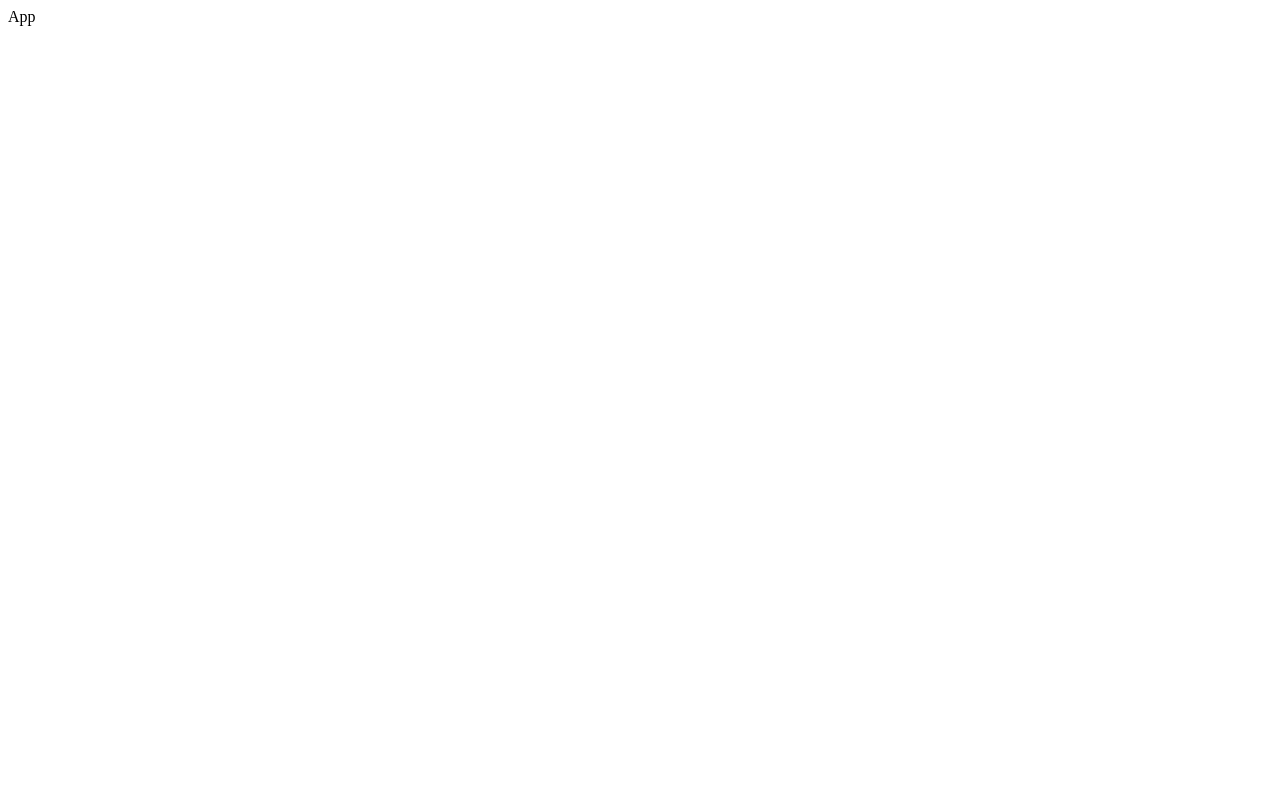
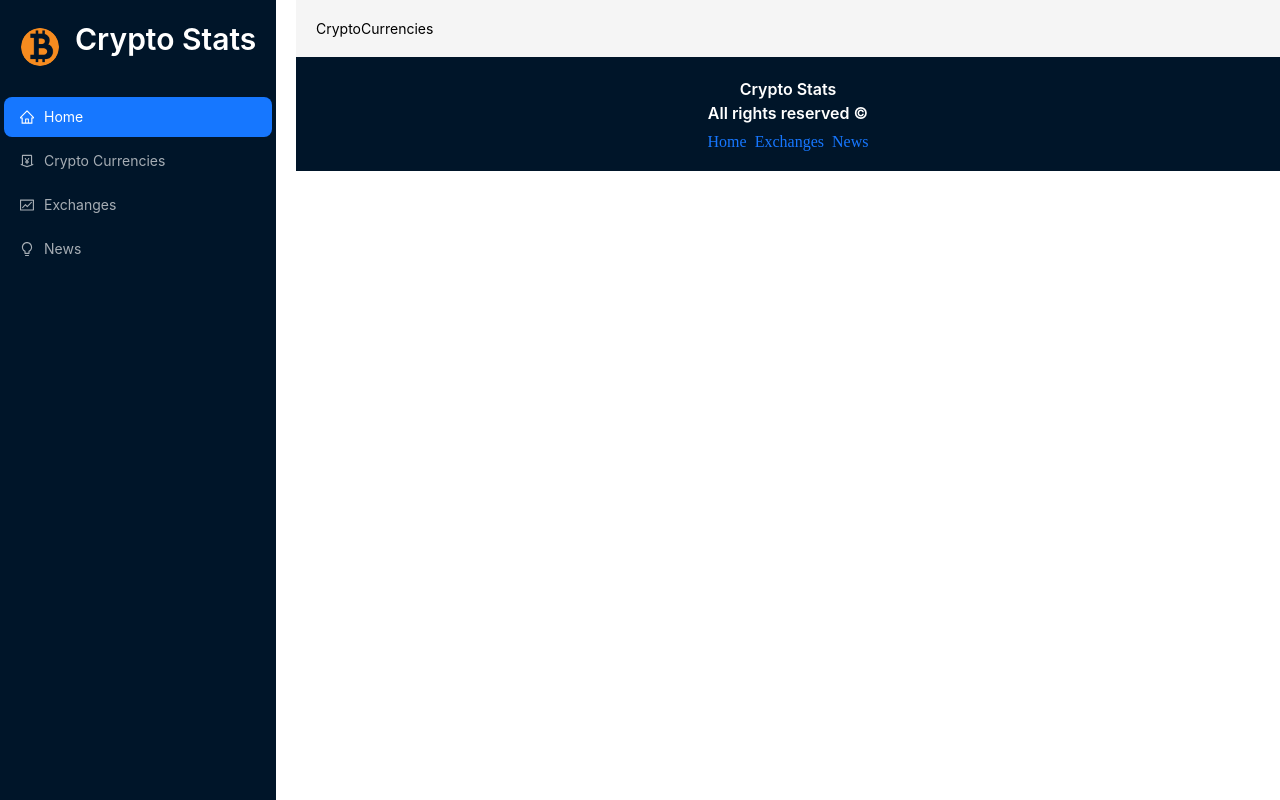
Before and after one commit to samanhoseinpour/crypto-stats, a React (Create React App) app: page /cryptocurrencies in a window 1280 px wide. Built offline with nearby package versions, Linux system fonts and the light colour scheme.

Commit message:
implement ui structure layout & components structure & routing

```diff
--- a/package.json
+++ b/package.json
@@ -18,6 +18,7 @@
     "react-chartjs-2": "^5.2.0",
     "react-dom": "^18.2.0",
     "react-redux": "^8.1.3",
+    "react-router-dom": "^6.16.0",
     "react-scripts": "5.0.1",
     "web-vitals": "^2.1.4"
   },
--- /dev/null
+++ b/src/App.css
@@ -0,0 +1,377 @@
+:root {
+  --text-primary: #000;
+  --bgPrimary: #fff;
+  --bgSecondary: #f9f9f9;
+  --pink: #0071bd;
+  --light-blue: #e6f7ff;
+  --border: #d9d9d9;
+}
+
+* {
+  margin: 0;
+  padding: 0;
+  box-sizing: border-box;
+}
+
+a:hover {
+  color: var(--pink) !important;
+}
+
+.app {
+  display: flex;
+  overflow: hidden;
+}
+
+.navbar {
+  flex: 0.2;
+  background-color: rgb(0, 21, 41);
+}
+
+.main {
+  flex: 0.8;
+  width: 100%;
+}
+.routes {
+  padding: 20px;
+}
+.nav-container {
+  position: fixed;
+  left: 0;
+  margin: 10px;
+  height: 100vh;
+  margin: 0px;
+  background-color: rgb(0, 21, 41);
+}
+
+.logo-container {
+  background-color: #001529;
+  display: flex;
+  padding: 20px;
+  align-items: center;
+  width: 100%;
+}
+.logo {
+  margin: 0 0 0 15px;
+}
+.logo a {
+  color: white;
+}
+.menu-control-container {
+  display: none !important;
+  position: absolute !important;
+  right: 10px !important;
+  top: 25px !important;
+  font-size: 1.2rem !important;
+  background-color: var(--bgSecondary) !important;
+  border: none !important;
+}
+
+.loader {
+  height: 81vh;
+  display: flex;
+  justify-content: center;
+  align-items: center;
+}
+
+@media screen and (max-width: 1300px) {
+  .main {
+    margin-left: 50px;
+  }
+}
+
+@media screen and (max-width: 1170px) {
+  .main {
+    margin-left: 50px;
+  }
+}
+
+@media screen and (max-width: 1000px) {
+  .main {
+    margin-left: 100px;
+  }
+}
+
+@media screen and (max-width: 800px) {
+  .app {
+    flex-direction: column;
+    overflow: hidden;
+  }
+
+  .navbar {
+    flex: 1;
+  }
+
+  .main {
+    flex: 1;
+    margin-top: 90px;
+    margin-left: 0px;
+    margin-right: 10px;
+  }
+
+  .nav-container {
+    height: 8vh;
+    position: fixed;
+    width: 100%;
+    z-index: 100;
+    background-color: var(--bgSecondary);
+  }
+
+  .menu-control-container {
+    display: block !important;
+  }
+
+  .ant-menu {
+    position: absolute;
+    right: 0px;
+  }
+  .home-title {
+    font-size: 1.4rem !important;
+  }
+  .show-more {
+    font-size: 1.3rem !important;
+  }
+}
+
+.coin-detail-container {
+  margin: 30px;
+}
+
+.coin-heading-container {
+  display: flex;
+  justify-content: center;
+  align-items: center;
+  flex-direction: column;
+  border-bottom: 1px solid var(--border);
+  padding-top: 20px;
+  padding-bottom: 20px;
+  gap: 10px;
+}
+
+.coin-heading-container .coin-name {
+  font-weight: 900;
+  color: var(--pink);
+}
+
+.coin-heading-container p {
+  font-size: 1rem;
+  opacity: 0.9;
+  margin-bottom: 20px;
+}
+
+.stats-container {
+  display: flex;
+  justify-content: space-between;
+  align-items: center;
+  gap: 40px;
+}
+
+.stats-container h2 {
+  font-weight: 700;
+  font-size: 1.4rem;
+  margin-top: 20px;
+  color: var(--pink);
+}
+
+.coin-details-heading {
+  font-weight: 700 !important;
+  margin-top: 20px !important;
+  color: var(--pink) !important;
+}
+
+.coin-stats {
+  display: flex;
+  justify-content: space-between;
+  border-bottom: 1px solid var(--border);
+  font-size: 1rem;
+  opacity: 0.9;
+  padding: 20px;
+}
+
+.coin-stats-name {
+  display: flex;
+  gap: 10px;
+  font-size: 1rem;
+}
+
+.stats {
+  font-weight: 800;
+}
+
+.coin-value-statistics-heading p {
+  font-size: 1rem;
+  opacity: 0.9;
+}
+
+.coin-desc-link {
+  display: flex;
+  gap: 40px;
+  margin-top: 40px;
+  padding-top: 20px;
+}
+
+.coin-desc-link h2 {
+  font-weight: 700;
+  color: var(--pink);
+}
+
+.coin-desc-link p {
+  font-size: 1rem;
+  opacity: 0.9;
+}
+
+.coin-desc-link a {
+  color: var(--pink);
+}
+
+.coin-desc-link h3 {
+  font-weight: 700;
+}
+
+.coin-desc {
+  flex: 0.5;
+}
+
+.coin-links {
+  padding: 0px 20px;
+  flex: 0.5;
+}
+
+.coin-link {
+  display: flex;
+  justify-content: space-between;
+  align-items: center;
+  border-bottom: 1px solid var(--border);
+  padding: 20px;
+}
+
+.link-name {
+  text-transform: capitalize;
+  font-size: 1rem;
+}
+
+.coin-link a {
+  color: var(--pink);
+  font-weight: 700;
+  font-size: 1rem;
+}
+
+.coin-link:hover,
+.coin-stats:hover {
+  background-color: var(--bgSecondary);
+}
+
+@media screen and (max-width: 1000px) {
+  .stats-container {
+    flex-direction: column;
+  }
+  .coin-desc-link {
+    flex-direction: column;
+  }
+  .stats-container h2 {
+    margin-top: 0px;
+  }
+}
+
+@media screen and (max-width: 500px) {
+  .coin-links {
+    padding: 0px;
+  }
+  .coin-detail-container {
+    margin: 0;
+  }
+}
+@media screen and (max-width: 500px) {
+  .heading {
+    margin-top: 20px;
+  }
+}
+
+.select-news {
+  width: 180px;
+}
+.news-card {
+  min-height: 300px !important;
+}
+.news-image-container {
+  display: flex !important;
+  justify-content: space-between !important;
+}
+.news-title {
+  width: 70%;
+}
+
+.news-image-container .img {
+  width: 100px;
+  height: 100px;
+}
+.news-card p {
+  color: black;
+  margin: 10px 0px !important;
+}
+.provider-container {
+  display: flex;
+  justify-content: space-between;
+}
+.provider-name {
+  margin-left: 10px;
+}
+
+.chart-header {
+  display: flex;
+  justify-content: space-between;
+  gap: 50px;
+  color: #0071bd;
+}
+.chart-title {
+  color: #0071bd !important;
+}
+.price-container {
+  display: flex !important;
+  gap: 20px !important;
+  align-items: center !important;
+  flex-wrap: wrap !important;
+}
+.price-change {
+  font-weight: 900 !important;
+}
+.current-price {
+  margin-top: 0px !important;
+  font-weight: 900 !important;
+}
+.home-heading-container {
+  display: flex;
+  justify-content: space-between;
+  align-items: center;
+  margin-top: 40px;
+}
+.show-more {
+  margin-top: 0px !important;
+}
+.exchange-image {
+  margin: 0px 10px !important;
+}
+.search-crypto {
+  margin: 20px auto 30px auto;
+  width: 250px;
+}
+.crypto-card-container {
+  min-height: 65vh !important;
+}
+.crypto-card {
+  min-width: 250px;
+}
+.crypto-card .crypto-image {
+  width: 35px;
+}
+.select-timeperiod {
+  width: 200px !important;
+  margin-top: 20px !important;
+}
+
+.footer {
+  background-color: #001529;
+  display: flex;
+  flex-direction: column;
+  padding: 20px;
+  align-items: center;
+}
--- a/src/App.jsx
+++ b/src/App.jsx
@@ -1,5 +1,51 @@
+import { Routes, Route, Link } from 'react-router-dom';
+import { Layout, Typography, Space } from 'antd';
+
+import {
+  Navbar,
+  HomePage,
+  Exchanges,
+  CryptoCurrencies,
+  CryptoDetails,
+  News,
+} from './components';
+import './App.css';
+
 const App = () => {
-  return <div>App</div>;
+  return (
+    <div className="app">
+      <div className="navbar">
+        <Navbar />
+      </div>
+      <div className="main">
+        <Layout>
+          <div className="routes">
+            <Routes>
+              <Route path="/" element={<HomePage />} />
+              <Route path="/exchanges" element={<Exchanges />} />
+              <Route path="/cryptocurrencies" element={<CryptoCurrencies />} />
+              <Route path="/crypto/:coinId" element={<CryptoDetails />} />
+              <Route path="/news" element={<News />} />
+            </Routes>
+          </div>
+        </Layout>
+        <div className="footer">
+          <Typography.Title
+            level={5}
+            style={{ color: 'white', textAlign: 'center' }}
+          >
+            Crypto Stats <br />
+            All rights reserved ©
+          </Typography.Title>
+          <Space>
+            <Link to="/">Home</Link>
+            <Link to="/exchanges">Exchanges</Link>
+            <Link to="/news">News</Link>
+          </Space>
+        </div>
+      </div>
+    </div>
+  );
 };
 
 export default App;
--- /dev/null
+++ b/src/components/CryptoCurrencies.jsx
@@ -0,0 +1,5 @@
+const CryptoCurrencies = () => {
+  return <div>CryptoCurrencies</div>;
+};
+
+export default CryptoCurrencies;
--- /dev/null
+++ b/src/components/CryptoDetails.jsx
@@ -0,0 +1,5 @@
+const CryptoDetails = () => {
+  return <div>CryptoDetails</div>;
+};
+
+export default CryptoDetails;
--- /dev/null
+++ b/src/components/Exchanges.jsx
@@ -0,0 +1,5 @@
+const Exchanges = () => {
+  return <div>Exchanges</div>;
+};
+
+export default Exchanges;
--- /dev/null
+++ b/src/components/HomePage.jsx
@@ -0,0 +1,5 @@
+const HomePage = () => {
+  return <div>HomePage</div>;
+};
+
+export default HomePage;
--- /dev/null
+++ b/src/components/Navbar.jsx
@@ -0,0 +1,62 @@
+import { useState } from 'react';
+import { Typography, Button, Layout, Avatar, Menu } from 'antd';
+import { Link } from 'react-router-dom';
+import {
+  MoneyCollectOutlined,
+  BulbOutlined,
+  HomeOutlined,
+  FundOutlined,
+  MenuOutlined,
+} from '@ant-design/icons';
+
+import icon from '../images/btc.webp';
+
+const getItem = (label, key, icon) => {
+  return {
+    label,
+    key,
+    icon,
+  };
+};
+
+const items = [
+  getItem(<Link to="/">Home</Link>, 'home', <HomeOutlined />),
+  getItem(
+    <Link to="/cryptocurrencies">Crypto Currencies</Link>,
+    'cryptocurrencies',
+    <MoneyCollectOutlined />
+  ),
+  getItem(
+    <Link to="/exchanges">Exchanges</Link>,
+    'exchanges',
+    <FundOutlined />
+  ),
+  getItem(<Link to="/news">News</Link>, 'news', <BulbOutlined />),
+];
+
+const Navbar = () => {
+  const [current, setCurrent] = useState('home');
+
+  const onActive = (e) => {
+    setCurrent(e.key);
+  };
+
+  return (
+    <div className="nav-container">
+      <div className="logo-container">
+        <Avatar src={icon} size="large" />
+        <Typography.Title level={2} className="logo">
+          <Link to="/">Crypto Stats</Link>
+        </Typography.Title>
+      </div>
+      <Menu
+        theme="dark"
+        items={items}
+        selectedKeys={[current]}
+        onClick={onActive}
+      />
+    </div>
+  );
+};
+
+export default Navbar;
--- /dev/null
+++ b/src/components/News.jsx
@@ -0,0 +1,5 @@
+const News = () => {
+  return <div>News</div>;
+};
+
+export default News;
--- /dev/null
+++ b/src/components/index.js
@@ -0,0 +1,6 @@
+export { default as Navbar } from './Navbar';
+export { default as HomePage } from './HomePage';
+export { default as Exchanges } from './Exchanges';
+export { default as CryptoCurrencies } from './CryptoCurrencies';
+export { default as CryptoDetails } from './CryptoDetails';
+export { default as News } from './News';
--- a/src/index.js
+++ b/src/index.js
@@ -1,5 +1,6 @@
 import React from 'react';
 import { createRoot } from 'react-dom/client';
+import { BrowserRouter as Router } from 'react-router-dom';
 
 import App from './App';
 
@@ -9,6 +10,8 @@
 
 root.render(
   <React.StrictMode>
-    <App />
+    <Router>
+      <App />
+    </Router>
   </React.StrictMode>
 );
```
Also changed, not shown: src/images/btc.webp (added), 1 other file (tests, documents, lock files or other folders).
